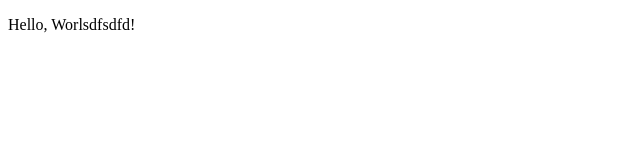
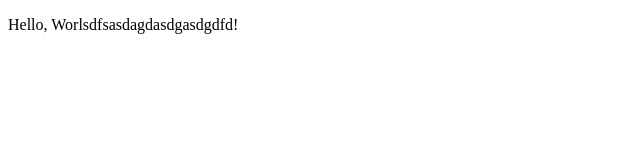
Before and after one commit to abeabaa/jw.github.io, a plain HTML site: page index.html in a window 1280 px wide. Shown: the whole page, without its empty margins (0-640 px from the left). Drawn offline with Linux system fonts and the light colour scheme.

Commit message:
Update index.html

```diff
--- a/index.html
+++ b/index.html
@@ -7,6 +7,6 @@
 	<title>Portfolio</title>
 </head>
 <body>
-  <p>Hello, Worlsdfsdfd!</p>
+  <p>Hello, Worlsdfsasdagdasdgasdgdfd!</p>
 </body>
 </html>
```
